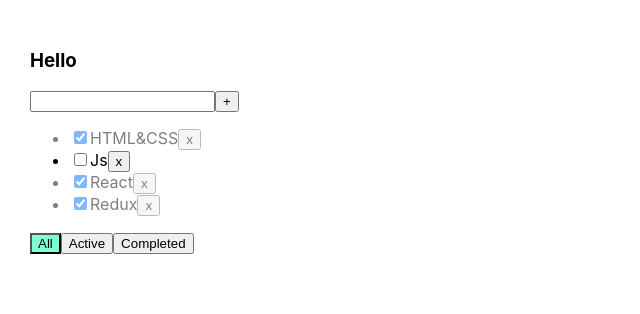
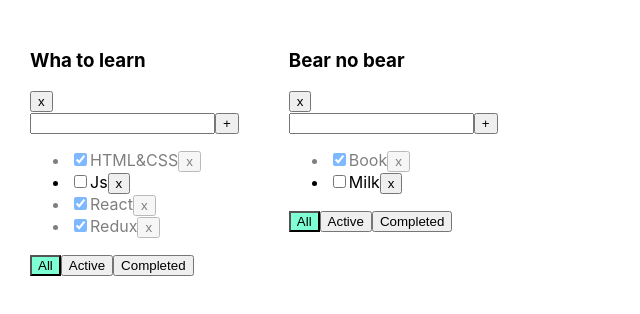
Before and after one commit to Dimkysy/main-todolist, a React (Create React App) app: page / in a window 1280 px wide. Shown: the top 314 px of the page, without its empty margins (0-640 px from the left). Built offline with nearby package versions, Linux system fonts and the light colour scheme.

Commit message:
lesson 5

```diff
--- a/src/App.tsx
+++ b/src/App.tsx
@@ -5,64 +5,113 @@
 
 export type filterValuesType = "all" | "active" | "completed"
 
+type TodolistType = {
+    id:string
+    title:string
+    filter:filterValuesType
+}
 
 function App() {
 
-    let [tasks, setTasks] = useState([
-        {id: v1(), title: "HTML&CSS", isDone: true},
-        {id: v1(), title: "Js", isDone: false},
-        {id: v1(), title: "React", isDone: true},
-        {id: v1(), title: "Redux", isDone: true},
-    ])
-
-    let [filter, setFilter] = useState<filterValuesType>("all")
-
-    let tasksForTodolist = tasks;
-
-    if (filter === "active") {
-        tasksForTodolist = tasks.filter(t => t.isDone === false)
+    function removeTasks(id: string, todolistId:string) {
+        let tasks = tasksObj[todolistId]
+        let filteredTasks = tasks.filter(t => t.id !== id)
+        tasksObj[todolistId] = filteredTasks
+        setTasks({...tasksObj})
     }
 
-    if (filter === "completed") {
-        tasksForTodolist = tasks.filter(t => t.isDone === true)
+    function changeFilter(value: filterValuesType, todolistId:string) {
+       let todolist = todolists.find(tl => tl.id === todolistId)
+        if (todolist) {
+            todolist.filter = value
+            setTodolists([...todolists])
+        }
+    }
+
+    function addTaks(title:string, todolistId:string) {
+        let tasks = tasksObj[todolistId]
+        let task = {id:v1(), title:title, isDone:false}
+        let newTaks = [task, ...tasks]
+        tasksObj[todolistId] = newTaks
+        setTasks({...tasksObj})
+    }
+
+    function changeTasksStatus(id:string, isDone:boolean, todolistId:string) {
+        let tasks = tasksObj[todolistId]
+
+        let task = tasks.find(t => t.id === id)
+        if (task) {
+            task.isDone = isDone
+            setTasks({...tasksObj})
+        }
+    }
+    function removeTodolist(todolistId:string) {
+        let filteredTodolist = todolists.filter(tl => tl.id !== todolistId)
+        setTodolists(filteredTodolist)
+
+        delete tasksObj[todolistId]
+        setTasks({...tasksObj})
     }
 
 
-    function removeTasks(id: string) {
-        let filteredTasks = tasks.filter(t => t.id !== id)
-        setTasks(filteredTasks)
-    }
+    let todolistId1 = v1()
+    let todolistId2 = v1()
 
-    function changeFilter(value: filterValuesType) {
-        setFilter(value)
-    }
+    let [todolists, setTodolists] = useState<Array<TodolistType>>([
+        {id:todolistId1, title:"Wha to learn", filter:"all"},
+        {id:todolistId2, title:"Bear no bear", filter:"all"},
+    ])
 
-    function addTaks(title:string) {
-        let task = {id:v1(), title:title, isDone:false}
-        let newTaks = [task, ...tasks]
-        setTasks(newTaks)
-    }
+    let [tasksObj, setTasks] = useState({
+        [todolistId1]: [
+            {id: v1(), title: "HTML&CSS", isDone: true},
+            {id: v1(), title: "Js", isDone: false},
+            {id: v1(), title: "React", isDone: true},
+            {id: v1(), title: "Redux", isDone: true},
+        ],
+        [todolistId2]: [
+            {id: v1(), title: "Book", isDone: true},
+            {id: v1(), title: "Milk", isDone: false},
+        ],
+    })
 
-    function changeTasksStatus(id:string, isDone:boolean) {
-        let task = tasks.find(t => t.id === id)
-        if (task) {
-            task.isDone = isDone
-            setTasks([...tasks])
-        }
-    }
+
+
 
     return (
         <div className="App">
-            <Todolist title=" Hello"
-                      tasks={tasksForTodolist}
-                      removeTasks={removeTasks}
-                      changeFilter={changeFilter}
-                      addTaks = {addTaks}
-                      changeTasksStatus ={changeTasksStatus}
-                      filter = {filter}
-            />
+            {
+                todolists.map((tl) => {
+
+                    let tasksForTodolist = tasksObj[tl.id];
+
+                    if (tl.filter === "active") {
+                        tasksForTodolist = tasksObj[tl.id].filter(t => t.isDone === false)
+                    }
+
+                    if (tl.filter === "completed") {
+                        tasksForTodolist = tasksObj[tl.id].filter(t => t.isDone === true)
+                    }
+
+                    return(
+                        <Todolist
+                                  key ={tl.id}
+                                  id = {tl.id}
+                                  title={tl.title}
+                                  tasks={tasksForTodolist}
+                                  removeTasks={removeTasks}
+                                  changeFilter={changeFilter}
+                                  addTaks = {addTaks}
+                                  changeTasksStatus ={changeTasksStatus}
+                                  filter = {tl.filter}
+                                  removeTodolist = {removeTodolist}
+                        />
+                    )
+                })
+            }
         </div>
     );
 }
 
+
 export default App;
--- a/src/Todolist.tsx
+++ b/src/Todolist.tsx
@@ -9,11 +9,13 @@
 type PropsType = {
     title: string
     tasks: Array<TaskType>
-    removeTasks: (id: string) => void
-    changeFilter: (value: filterValuesType) => void
-    addTaks: (title: string) => void
-    changeTasksStatus:(id:string, isDone:boolean)=> void
+    removeTasks: (id: string, todolistId:string) => void
+    changeFilter: (value: filterValuesType, todolistId:string) => void
+    addTaks: (title: string, todolistId:string) => void
+    changeTasksStatus:(id:string, isDone:boolean, todolistId:string)=> void
+    removeTodolist:(todolistId:string)=> void
     filter:string
+    id:string
 }
 
 
@@ -24,7 +26,7 @@
 
     const addTasks = () => {
         if(title.trim() !== "") {
-            props.addTaks(title)
+            props.addTaks(title, props.id)
             setTitle("")
         } else {
             setError("Title is requred")
@@ -44,14 +46,20 @@
         }
     }
 
-    const onAllClickHandler = () => props.changeFilter("all")
-    const onActiveClickHandler = () => props.changeFilter("active")
-    const onComplitedHandler = () => props.changeFilter("completed")
+    const removeTodolist = () => {
+        props.removeTodolist(props.id)
+    }
+
+    const onAllClickHandler = () => props.changeFilter("all", props.id)
+    const onActiveClickHandler = () => props.changeFilter("active", props.id)
+    const onComplitedHandler = () => props.changeFilter("completed", props.id)
 
 
     return (
         <div>
             <h3>{props.title}</h3>
+            <button onClick={removeTodolist}>х</button>
+
             <div>
                 <input
                     value={title}
@@ -65,10 +73,10 @@
             <ul>
                 {
                     props.tasks.map(t => {
-                        const onClickHandler = () => props.removeTasks(t.id)
+                        const onClickHandler = () => props.removeTasks(t.id, props.id)
                         const onChangeHandler = (e:ChangeEvent<HTMLInputElement>) => {
                             let newIsDoneValue = e.currentTarget.checked
-                            props.changeTasksStatus(t.id, newIsDoneValue)
+                            props.changeTasksStatus(t.id, newIsDoneValue, props.id)
                         }
                         return (
                             <li key={t.id} className={t.isDone ? "is-done": ""}>
```
